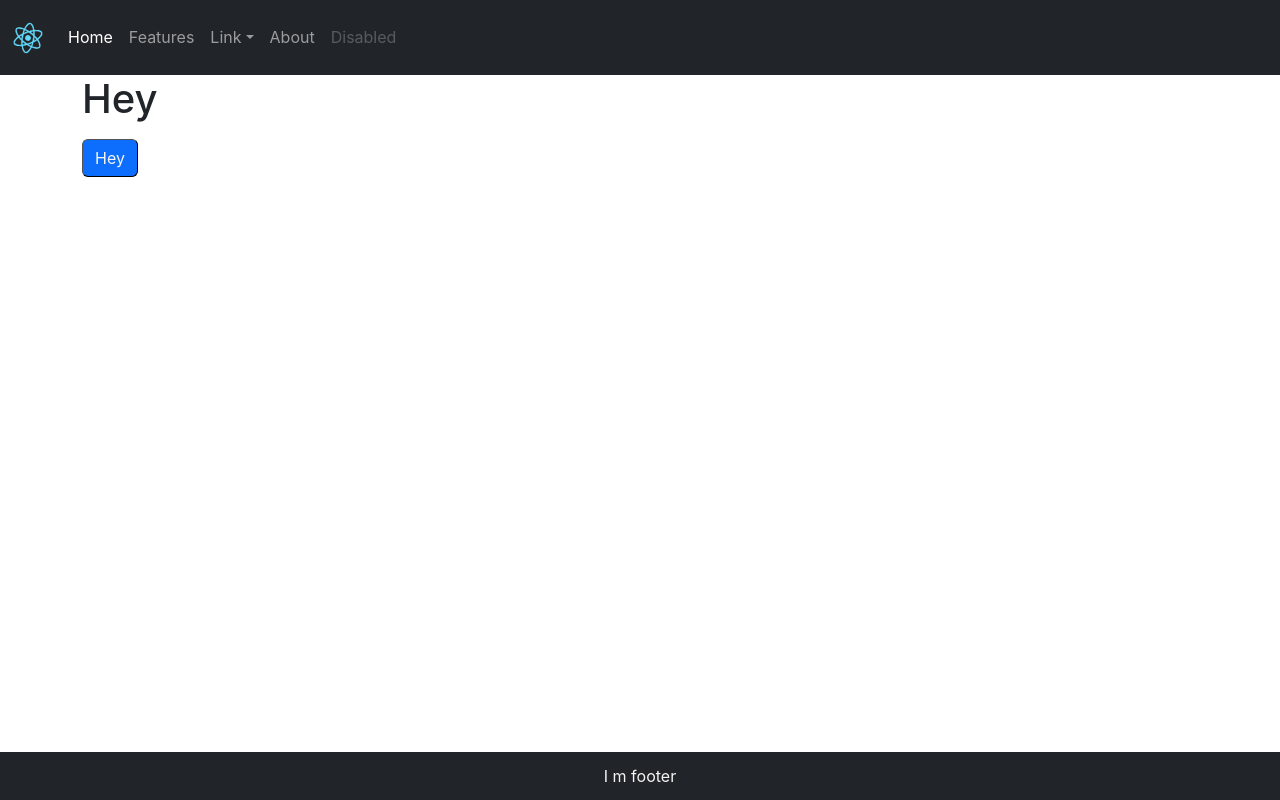
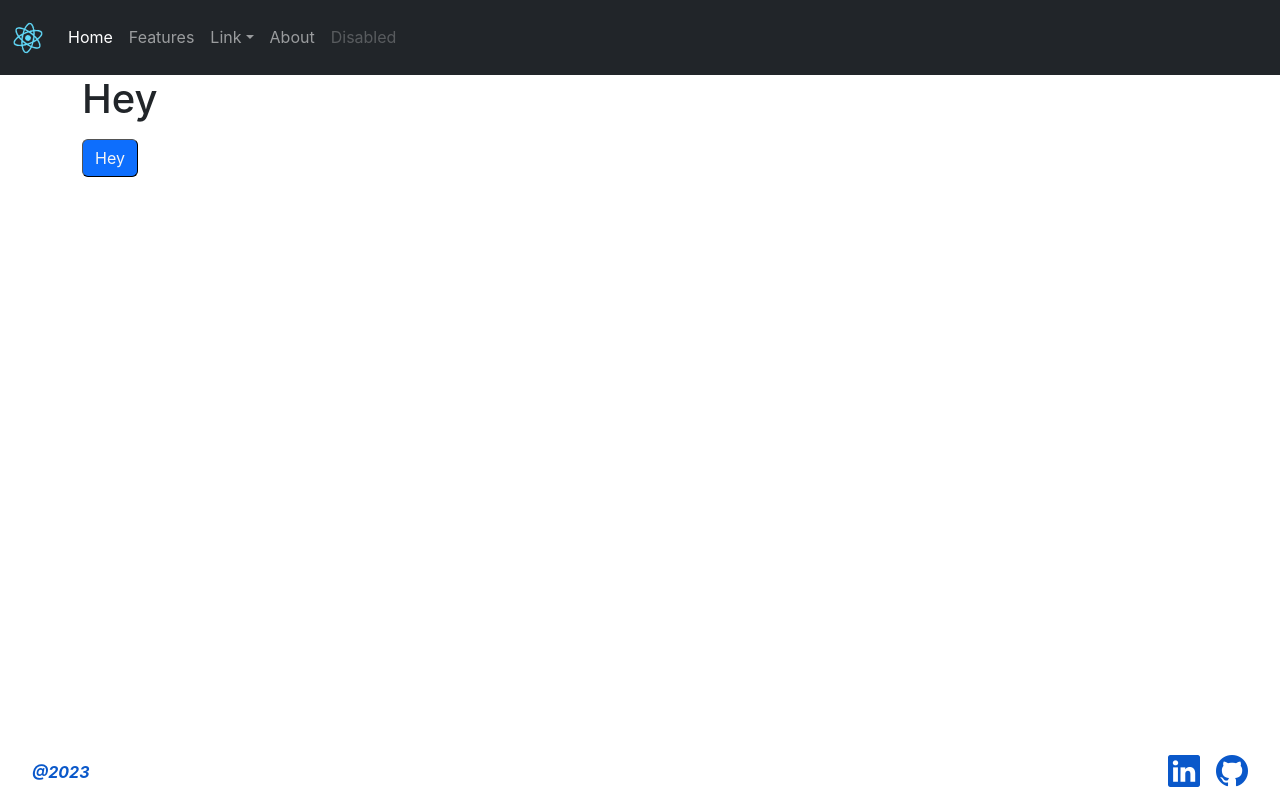
Before and after one commit to SiegfriedBz/react_tenzies--vercel, a React (Create React App) app: page / in a window 1280 px wide. Built offline with nearby package versions, Linux system fonts and the light colour scheme.

Commit message:
update footer.scss + add github lkdin links to Footer

```diff
--- a/src/assets/styles/sheets/_footer.scss
+++ b/src/assets/styles/sheets/_footer.scss
@@ -1,11 +1,33 @@
 .footer {
-  color: whitesmoke;
-  background-color: $dark;
   width: 100%;
-  height: 1.5*$spacer;
+  height: 1.75*$spacer;
   position: absolute;
   bottom: 0;
   display: flex;
-  justify-content: center;
+  justify-content: space-between;
   align-items: center;
+  padding: 0 2rem;
+
+  ul {
+    display: flex;
+    margin: 0;
+    padding: 0;
+    li {
+      list-style: none;
+      margin-left: 1rem;
+      a {
+        color: $blue-strong;
+        text-decoration: none;
+        i {
+          font-size: 2rem;
+        }
+      }
+    }
+  }
+
+  span {
+    color: $blue-strong;
+    font-weight: bolder;
+    font-style: italic;
+  }
 }
--- a/src/components/Footer.js
+++ b/src/components/Footer.js
@@ -1,7 +1,19 @@
 const Footer = () => {
     return (
         <footer className='footer'>
-            I m footer
+            <span>@2023</span>
+            <ul>
+                <li>
+                    <a href="https://ch.linkedin.com/in/siegfriedbozza">
+                        <i className="bi bi-linkedin"></i>
+                    </a>
+                </li>
+                <li>
+                    <a href="https://github.com/SiegfriedBz">
+                        <i className="bi bi-github"></i>
+                    </a>
+                </li>
+            </ul>
         </footer>
     )
 }
```
